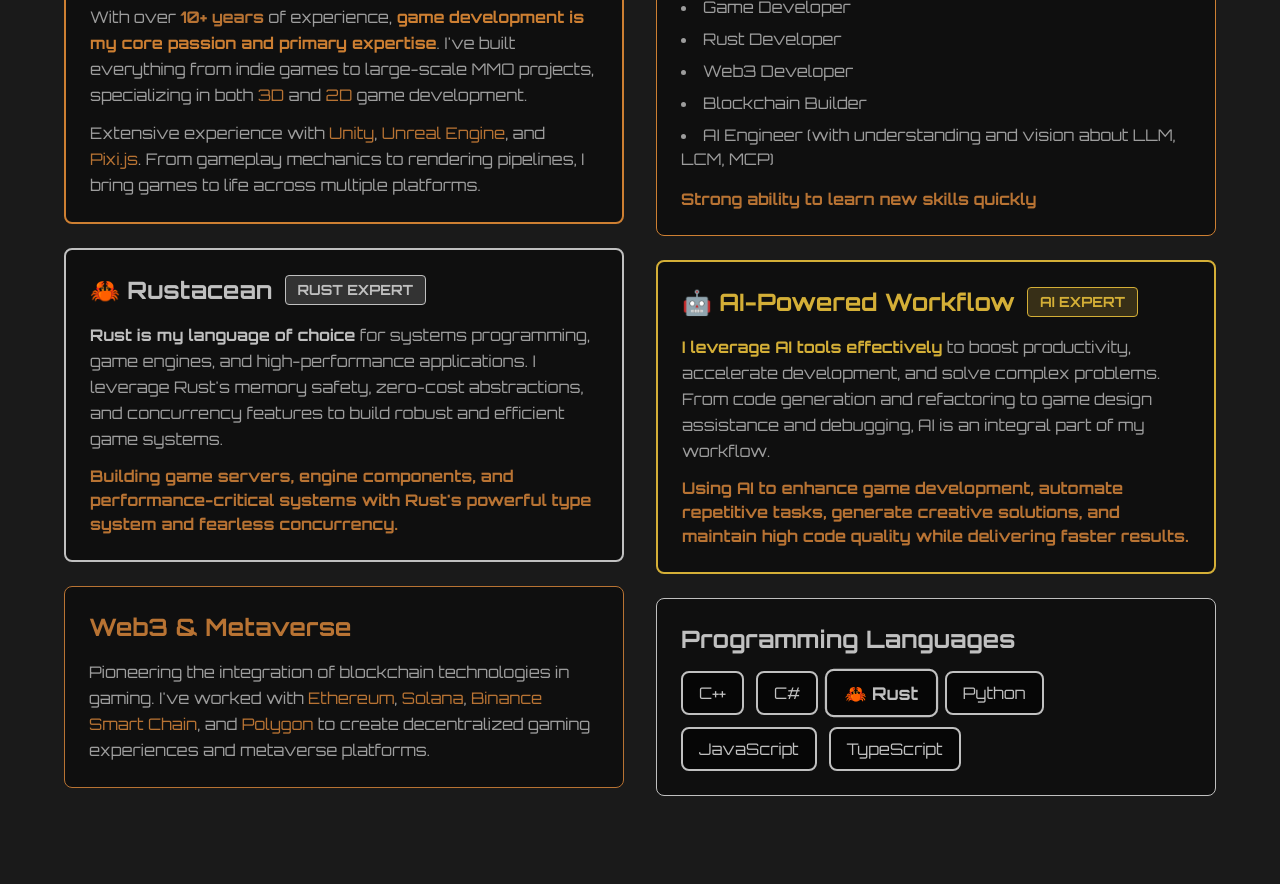
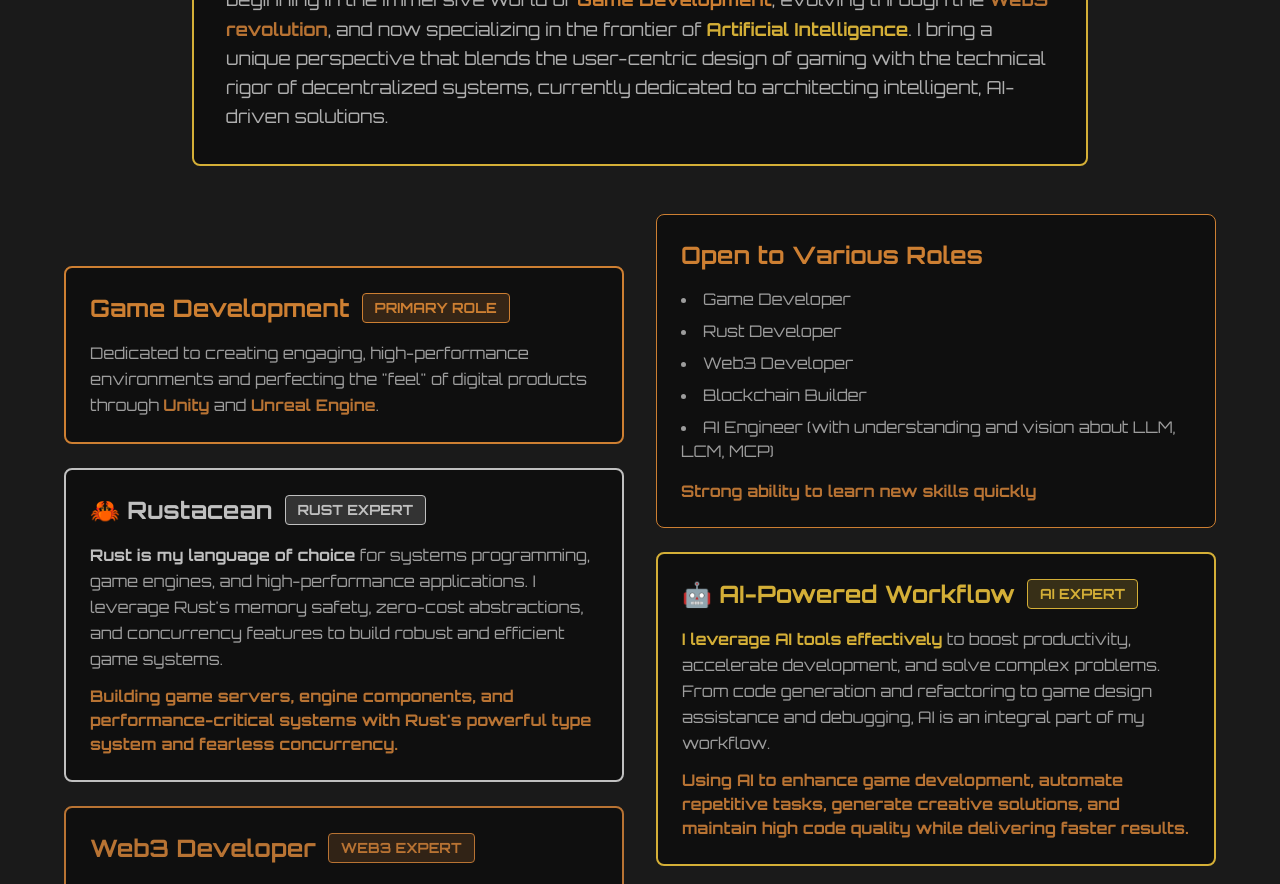
Before and after one commit to blue201229/blue201229.github.io, a React (Vite) app: page / in a window 1280 px wide. Shown: the part 1080-1964 px from the top of the page. Built offline with nearby package versions, Linux system fonts and the light colour scheme.

Commit message:
complete game dev experience

```diff
--- a/src/components/About.jsx
+++ b/src/components/About.jsx
@@ -9,24 +9,23 @@
           <span className="text-slate-300"> ME</span>
         </h2>
 
+        <div className="max-w-4xl mx-auto mb-12">
+          <div className="bg-black/40 border-2 border-metal-gold p-8 rounded-lg backdrop-blur-sm">
+            <p className="text-metal-silver/90 leading-relaxed text-lg">
+              A dynamic software engineer with a career defined by high-impact pivots—beginning in the immersive world of <span className="text-metal-bronze font-bold">Game Development</span>, evolving through the <span className="text-metal-copper font-bold">Web3 revolution</span>, and now specializing in the frontier of <span className="text-metal-gold font-bold">Artificial Intelligence</span>. I bring a unique perspective that blends the user-centric design of gaming with the technical rigor of decentralized systems, currently dedicated to architecting intelligent, AI-driven solutions.
+            </p>
+          </div>
+        </div>
+
         <div className="grid md:grid-cols-2 gap-8 items-center">
           <div className="space-y-6">
             <div className="bg-black/40 border-2 border-metal-bronze p-6 rounded-lg backdrop-blur-sm hover:border-metal-silver transition-all duration-300">
               <div className="flex items-center gap-3 mb-4">
-                <h3 className="text-2xl font-bold text-metal-bronze">Game Developer</h3>
+                <h3 className="text-2xl font-bold text-metal-bronze">Game Development</h3>
                 <span className="px-3 py-1 bg-metal-bronze/20 border border-metal-bronze text-metal-bronze rounded text-sm font-bold">PRIMARY ROLE</span>
               </div>
-              <p className="text-metal-silver/80 leading-relaxed mb-3">
-                With over <span className="text-metal-copper font-bold">10+ years</span> of experience,
-                <span className="text-metal-bronze font-bold"> game development is my core passion and primary expertise</span>.
-                I've built everything from indie games to large-scale MMO projects, specializing in both
-                <span className="text-metal-copper"> 3D</span> and <span className="text-metal-copper"> 2D</span> game development.
-              </p>
               <p className="text-metal-silver/80 leading-relaxed">
-                Extensive experience with <span className="text-metal-copper">Unity</span>,
-                <span className="text-metal-copper"> Unreal Engine</span>,
-                and <span className="text-metal-copper">Pixi.js</span>. From gameplay mechanics to rendering pipelines,
-                I bring games to life across multiple platforms.
+                Dedicated to creating engaging, high-performance environments and perfecting the "feel" of digital products through <span className="text-metal-copper font-bold">Unity</span> and <span className="text-metal-copper font-bold">Unreal Engine</span>.
               </p>
             </div>
 
@@ -46,14 +45,13 @@
               </p>
             </div>
 
-            <div className="bg-black/40 border border-metal-copper p-6 rounded-lg backdrop-blur-sm hover:border-metal-bronze transition-all duration-300">
-              <h3 className="text-2xl font-bold text-metal-copper mb-4">Web3 & Metaverse</h3>
+            <div className="bg-black/40 border-2 border-metal-copper p-6 rounded-lg backdrop-blur-sm hover:border-metal-bronze transition-all duration-300">
+              <div className="flex items-center gap-3 mb-4">
+                <h3 className="text-2xl font-bold text-metal-copper">Web3 Developer</h3>
+                <span className="px-3 py-1 bg-metal-copper/20 border border-metal-copper text-metal-copper rounded text-sm font-bold">WEB3 EXPERT</span>
+              </div>
               <p className="text-metal-silver/80 leading-relaxed">
-                Pioneering the integration of blockchain technologies in gaming. I've worked with
-                <span className="text-metal-copper"> Ethereum</span>, <span className="text-metal-copper">Solana</span>,
-                <span className="text-metal-copper"> Binance Smart Chain</span>, and
-                <span className="text-metal-copper"> Polygon</span> to create decentralized gaming experiences
-                and metaverse platforms.
+                Web3 Engineer specializing in the evolution of gaming from off-chain to on-chain. Proficient in <span className="text-metal-copper font-bold">Solidity</span> and <span className="text-metal-copper font-bold">Rust</span>, I bridge the gap between traditional 3D development and the Metaverse, creating seamless integrations for digital assets and decentralized economies.
               </p>
             </div>
           </div>
--- a/src/components/Projects.jsx
+++ b/src/components/Projects.jsx
@@ -109,6 +109,21 @@
         '/goddess/1.jpg',
         '/goddess/2.jpg',
         '/goddess/3.jpg'
+      ],
+      videoUrl: null,
+      fields: ['Game', 'Professional']
+    },
+    {
+      title: 'Tap Clash of Heavens',
+      type: 'Idle-Clicker',
+      description: 'A high-intensity idle-clicker mobile game featuring epic celestial combat mechanics. Built with Unity, this title delivers addictive tap-based gameplay with optimized performance to handle thousands of on-screen effects simultaneously.',
+      link: null,
+      icon: <FaGamepad />,
+      color: 'copper',
+      tags: ['Unity', 'Mobile', 'Idle-Clicker', '2D'],
+      hasSlideshow: true,
+      slides: [
+        '/clashheaven/hq720.jpg'
       ],
       videoUrl: null,
       fields: ['Game', 'Professional']
--- a/src/components/WorkHistory.jsx
+++ b/src/components/WorkHistory.jsx
@@ -21,7 +21,7 @@
     {
       period: '2021 ~ 2023',
       title: 'Game Developer',
-      company: 'Zhuxin Network (China)',
+      company: 'Zhuxin Network (China) - Contract, Part-Time, Full Remote',
       icon: <FaBriefcase />,
       description: (
         <>
@@ -49,20 +49,36 @@
       technologies: ['Game Development', 'Unity', 'Mobile', 'RPG', 'C#', 'Live-Ops', 'UI Frameworks']
     },
     {
+      period: '2015 ~ 2017',
+      title: 'Unity Game Developer',
+      company: 'Element Cell Game Limited',
+      icon: <FaBriefcase />,
+      description: (
+        <>
+          <span className="text-metal-gold font-bold">Finger-Endurance Engineering:</span> Masterminded the development of "Tap Clash of Heavens," a title dedicated to testing the structural integrity of player smartphone screens through high-intensity idle-clicker mechanics.<br/><br/>
+          <span className="text-metal-bronze font-bold">The Architect of "The Click":</span> Leveraged Unity and C# to transform simple finger spasms into epic celestial combat, ensuring every tap felt punchy, rewarding, and borderline addictive.<br/><br/>
+          <span className="text-metal-silver font-bold">Optimizing Total Chaos:</span> Finely tuned game performance so that even when the screen was drowning in thousands of gold coins and damage numbers, the frame rate stayed as smooth as a freshly swiped credit card.<br/><br/>
+          <span className="text-metal-copper font-bold">Asset Wrangling:</span> Collaborated with designers to ensure our visual effects were flashy enough to distract players from their developing carpal tunnel syndrome.
+        </>
+      ),
+      color: 'purple',
+      technologies: ['Game Development', 'Unity', 'Mobile', 'Idle-Clicker', 'C#', 'Performance Optimization', 'Visual Effects']
+    },
+    {
       period: '2013 ~ 2015',
       title: 'Game Developer',
       company: 'SeaSun Games',
       icon: <FaBriefcase />,
       description: (
         <>
-          <span className="text-metal-gold font-bold">Full-Cycle Development:</span> Contributed to the end-to-end development lifecycle of the title "Relics of Gods," participating from initial concept through to final release.<br/><br/>
+          <span className="text-metal-gold font-bold">Full-Cycle Development - Relics of Gods:</span> Led end-to-end development from initial concept and pre-production through prototyping, production, testing, and final release. Actively participated in every phase of the game's lifecycle, from early design discussions to post-launch support, ensuring seamless integration of gameplay systems, art assets, and technical infrastructure.<br/><br/>
           <span className="text-metal-bronze font-bold">Engine Integration:</span> Developed core gameplay features using a proprietary in-house engine, ensuring performance optimization and technical stability.<br/><br/>
           <span className="text-metal-silver font-bold">Rapid Prototyping:</span> Spearheaded cross-platform prototyping initiatives using Unity and Unreal Engine to evaluate gameplay mechanics and technical feasibility.<br/><br/>
           <span className="text-metal-copper font-bold">Engine Migration:</span> Played a key role in the technical transition and conversion of the project to Unreal Engine, maintaining feature parity and enhancing visual fidelity.
         </>
       ),
       color: 'purple',
-      technologies: ['Game Development', 'Unreal Engine', 'Unity', 'C++', 'Proprietary Engine', 'Engine Migration']
+      technologies: ['Game Development', 'Unreal Engine', 'Unity', 'C++', 'Proprietary Engine', 'Engine Migration', 'Full-Cycle Development']
     }
   ]
 
```
Also changed, not shown: public/clashheaven/hq720.jpg (added).
